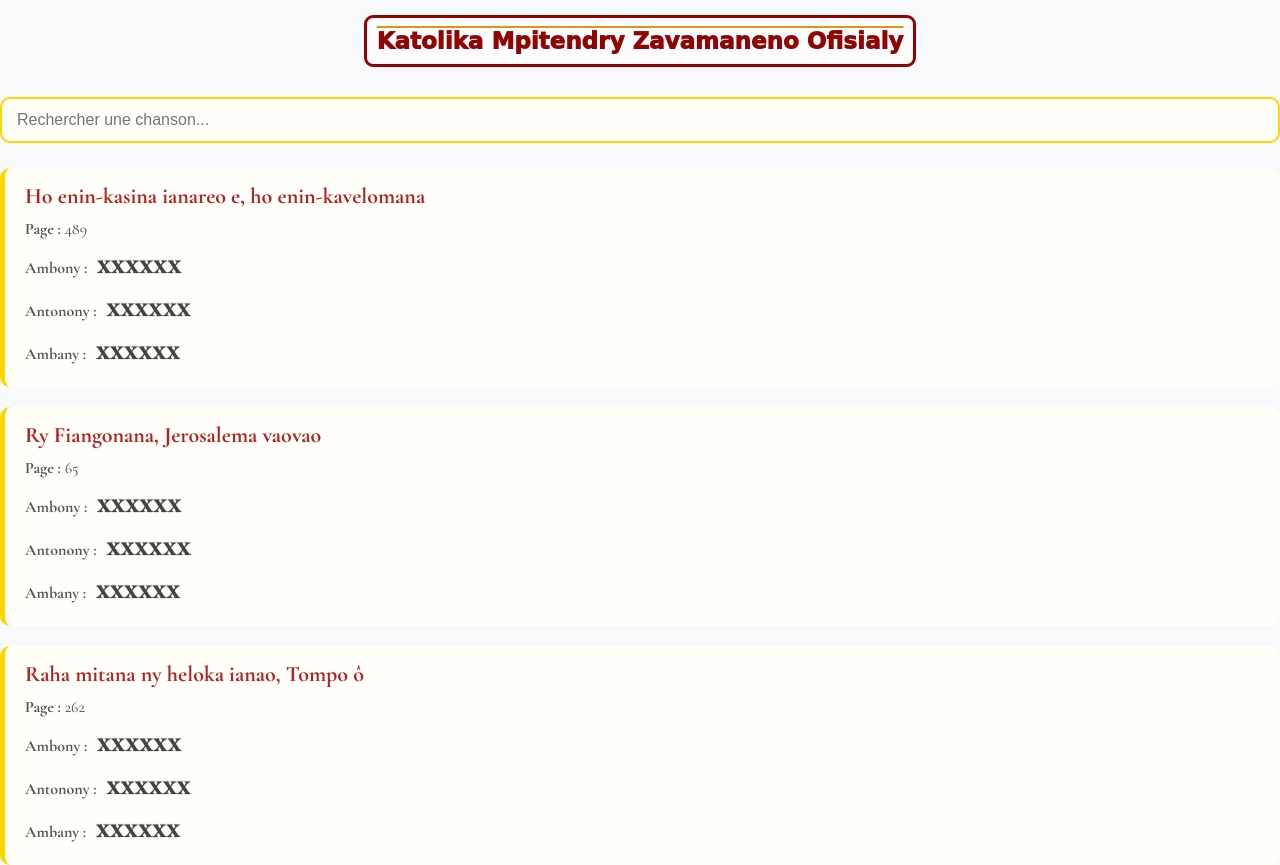
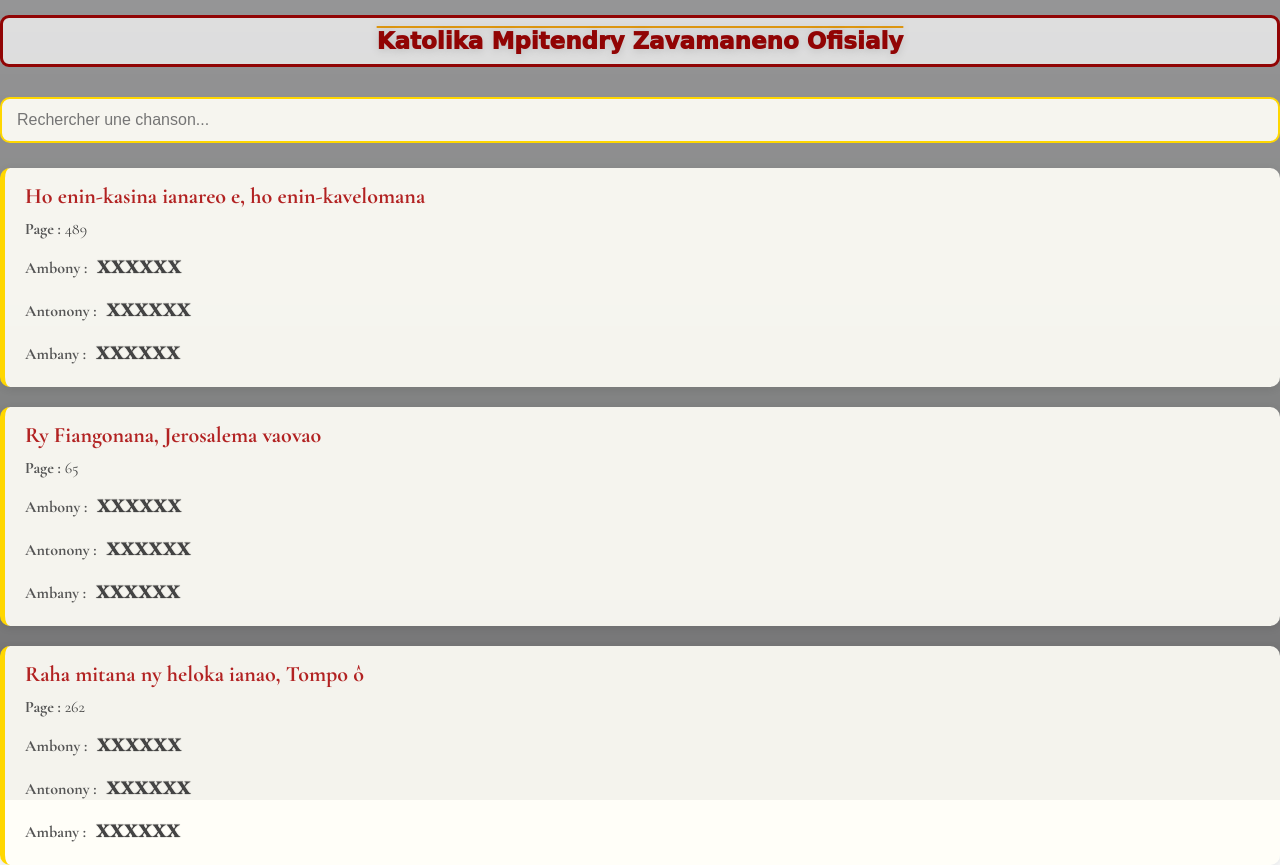
Before and after one commit to FahasoMax/Tonalite-Hira-Katolika, a plain HTML site: page index.html in a window 1280 px wide. Shown: the top 865 px of the page. Drawn offline with nearby package versions, Linux system fonts and the light colour scheme.

Commit message:
styles.css

```diff
--- a/styles.css
+++ b/styles.css
@@ -1,21 +1,46 @@
 @import url('https://fonts.googleapis.com/css2?family=Cormorant+Garamond:wght@400;700&display=swap');
 
+/*
+  Ajout d'une image de fond avec overlay sombre via :before sur le body
+  pour éviter de toucher à la structure HTML existante.
+*/
 body {
   margin: 0;
   font-family: 'Cormorant Garamond', serif;
   background-color: #F8F9FA;
   color: #333;
+  /* Ajout de position relative pour le ::before */
+  position: relative;
+  min-height: 100vh;
+  /* Pour que le texte soit au-dessus du background, on gère l'empilement avec z-index sur ::before */
 }
 
+/* Overlay & background-image sur le body via pseudo-élément */
+body::before {
+  content: "";
+  position: fixed;
+  left: 0; top: 0; right: 0; bottom: 0;
+  z-index: -1;
+  /* Met l'image de fond : remplacez 'image1' par le chemin réel de l'image */
+  background:
+    linear-gradient(rgba(0,0,0,0.4), rgba(0,0,0,0.55)), /* overlay sombre */
+    url('image1') no-repeat center center fixed;
+  background-size: cover;
+  opacity: 1; /* On peut jouer sur l'opacité ici si besoin */
+  pointer-events: none; /* Pour que l'overlay ne bloque pas les interactions */
+}
+
+/* Container principal pour donner un fond légèrement opaque au contenu */
 .container {
   max-width: 900px;
   margin: auto;
   padding: 20px;
-  background-color: #ffffff;
+  background-color: rgba(255,255,255,0.86); /* Ajout d'opacité au fond */
   border-radius: 15px;
   box-shadow: 0 4px 10px rgba(0, 0, 0, 0.1);
 }
 
+/* Titre principal : on renforce la lisibilité avec une ombre et un fond légèrement opaque */
 h1 {
   text-align: center;
   font-size: 23px;
@@ -23,15 +48,17 @@ h1 {
   margin-bottom: 30px;
   font-weight: 1000;
   font-family: cursive;
-  background-color: #ffffff70;
-  justify-self: anchor-center;
+  background-color: #ffffffb0; /* Blanc avec opacité */
   border-radius: 9px;
   padding: 10px;
   text-decoration: overline;
   text-decoration-color: #dc9611;
   border: solid;
+  /* Ajoute une ombre pour le contraste sur l'image */
+  text-shadow: 0 2px 8px rgba(0,0,0,0.15);
 }
 
+/* Input recherche : couleur de fond légèrement opaque pour bien voir le texte */
 #searchInput {
   width: 100%;
   padding: 12px 15px;
@@ -40,16 +67,18 @@ h1 {
   border-radius: 10px;
   margin-bottom: 25px;
   box-sizing: border-box;
-  background-color: #fffef8;
+  background-color: rgba(255,254,248,0.92); /* Plus opaque pour lisibilité */
 }
 
+/* Cartes chansons lisibles sur le background */
 .chanson {
-  background-color: #fffef8;
+  background-color: rgba(255,254,248,0.92); /* Légère opacité */
   border-left: 5px solid #FFD700;
   padding: 15px 20px;
   border-radius: 10px;
   margin-bottom: 20px;
   transition: transform 0.2s ease;
+  box-shadow: 0 2px 8px rgba(0,0,0,0.09);
 }
 
 .chanson:hover {
@@ -71,11 +100,29 @@ h1 {
   color: #555;
 }
 
-
 .tonalite {
     font-size: xx-large;
     text-shadow: 0 0 1px #040000;
     font-weight: bold;
     padding: 2px 6px;
     border-radius: 6px;
+}
+
+/*
+  Responsive : pensez à vérifier que tout reste lisible sur petits écrans.
+*/
+@media (max-width: 700px) {
+  .container {
+    padding: 8px;
   }
+  h1 {
+    font-size: 18px;
+    padding: 7px;
+  }
+}
+
+/*
+  Astuce :
+  - Pour adapter la lisibilité, augmentez la valeur alpha des rgba() ou du linear-gradient dans body::before.
+  - Pour utiliser l'image locale, remplacez 'image1' par le vrai chemin (ex: './logo.png').
+*/
```
